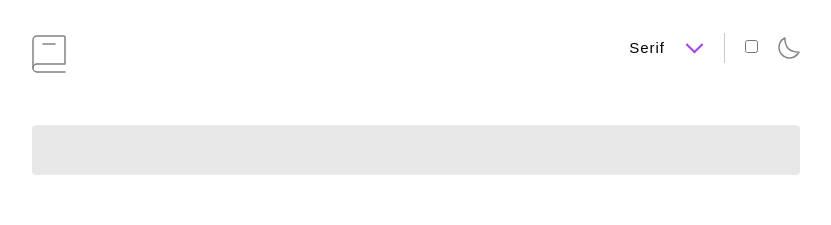
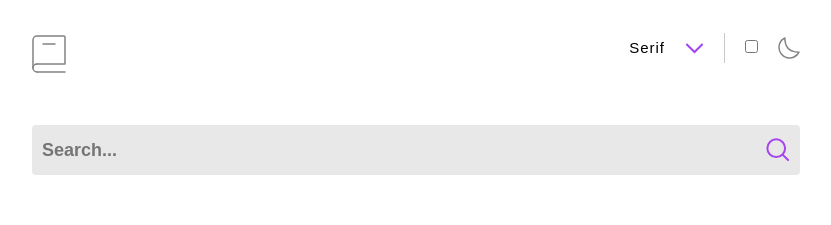
Before and after one commit to GeorgeFlood/dictionary-app, a React (Create React App) app: page / in a window 1280 px wide. Shown: the top 225 px of the page, without its empty margins (224-1055 px from the left). Built offline with nearby package versions, Linux system fonts and the light colour scheme.

Commit message:
search bar update

```diff
--- a/src/components/SearchBar.js
+++ b/src/components/SearchBar.js
@@ -4,7 +4,25 @@ const SearchBar = () => {
   return (
     <div>
       <form>
-        <input className="search" type="text" />
+        <div className="search-container">
+          <input className="search" type="text" placeholder="Search..." />
+          <svg
+            className="search-icon"
+            xmlns="http://www.w3.org/2000/svg"
+            width="18"
+            height="18"
+            viewBox="0 0 18 18"
+          >
+            <path
+              fill="none"
+              stroke="#A445ED"
+              stroke-linecap="round"
+              stroke-linejoin="round"
+              stroke-width="1.5"
+              d="m12.663 12.663 3.887 3.887M1 7.664a6.665 6.665 0 1 0 13.33 0 6.665 6.665 0 0 0-13.33 0Z"
+            />
+          </svg>
+        </div>
       </form>
     </div>
   );
--- a/src/scss/_searchBar.scss
+++ b/src/scss/_searchBar.scss
@@ -7,6 +7,20 @@
   border: none;
   border-radius: 0.4rem;
   padding-left: 1rem;
+  padding-right: 2.4rem;
   font-size: 1.8rem;
   font-weight: bold;
 }
+
+.search-container {
+  position: relative;
+}
+
+.search-icon {
+  position: absolute;
+  right: 10px;
+  top: 75%;
+  height: 2.4rem;
+  width: 2.4rem;
+  transform: translateY(-50%);
+}
--- a/src/styles/main.css
+++ b/src/styles/main.css
@@ -98,6 +98,20 @@ body {
   border: none;
   border-radius: 0.4rem;
   padding-left: 1rem;
+  padding-right: 2.4rem;
   font-size: 1.8rem;
   font-weight: bold;
+}
+
+.search-container {
+  position: relative;
+}
+
+.search-icon {
+  position: absolute;
+  right: 10px;
+  top: 75%;
+  height: 2.4rem;
+  width: 2.4rem;
+  transform: translateY(-50%);
 }/*# sourceMappingURL=main.css.map */
```
Also changed, not shown: 1 other file (tests, documents, lock files or other folders).
